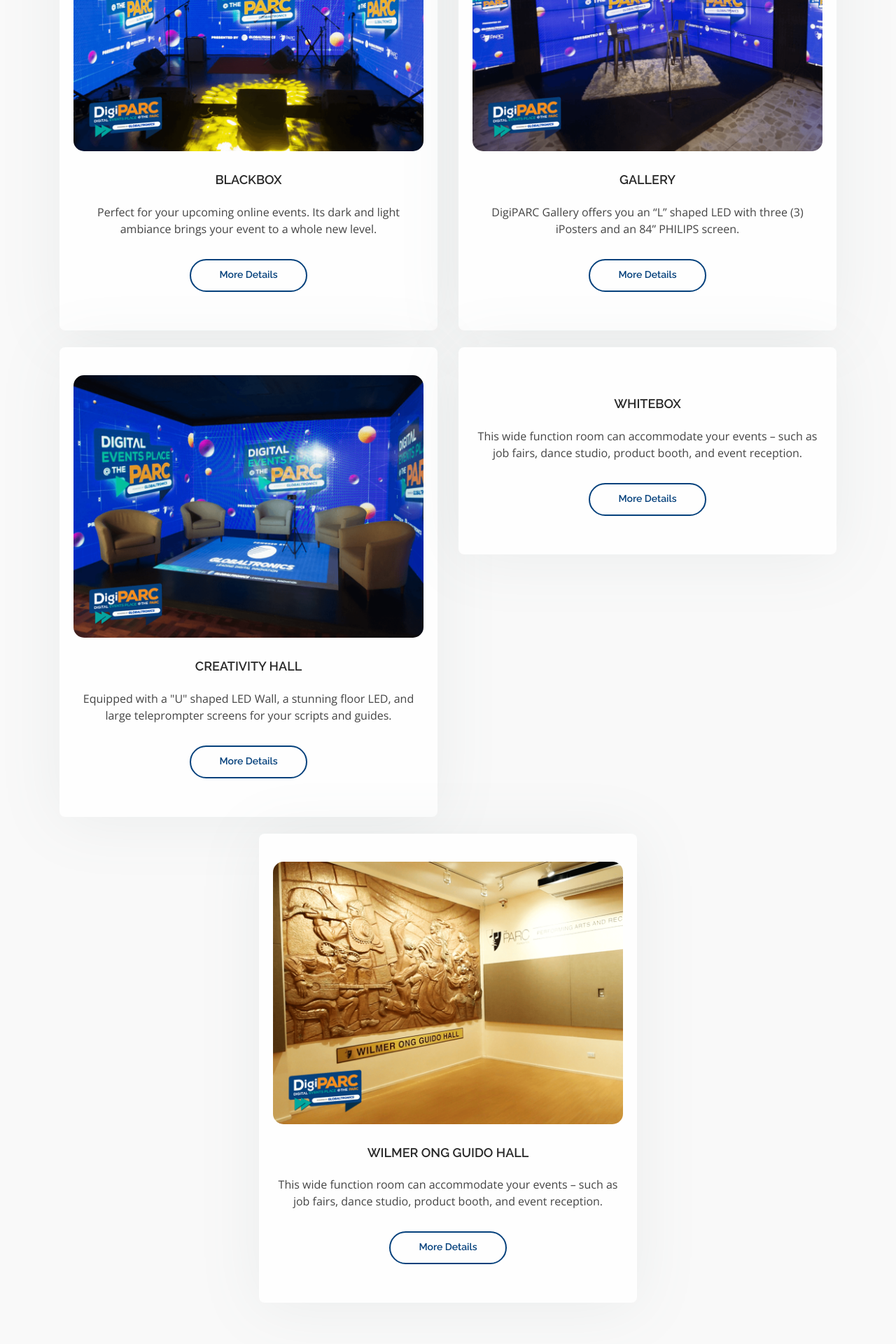
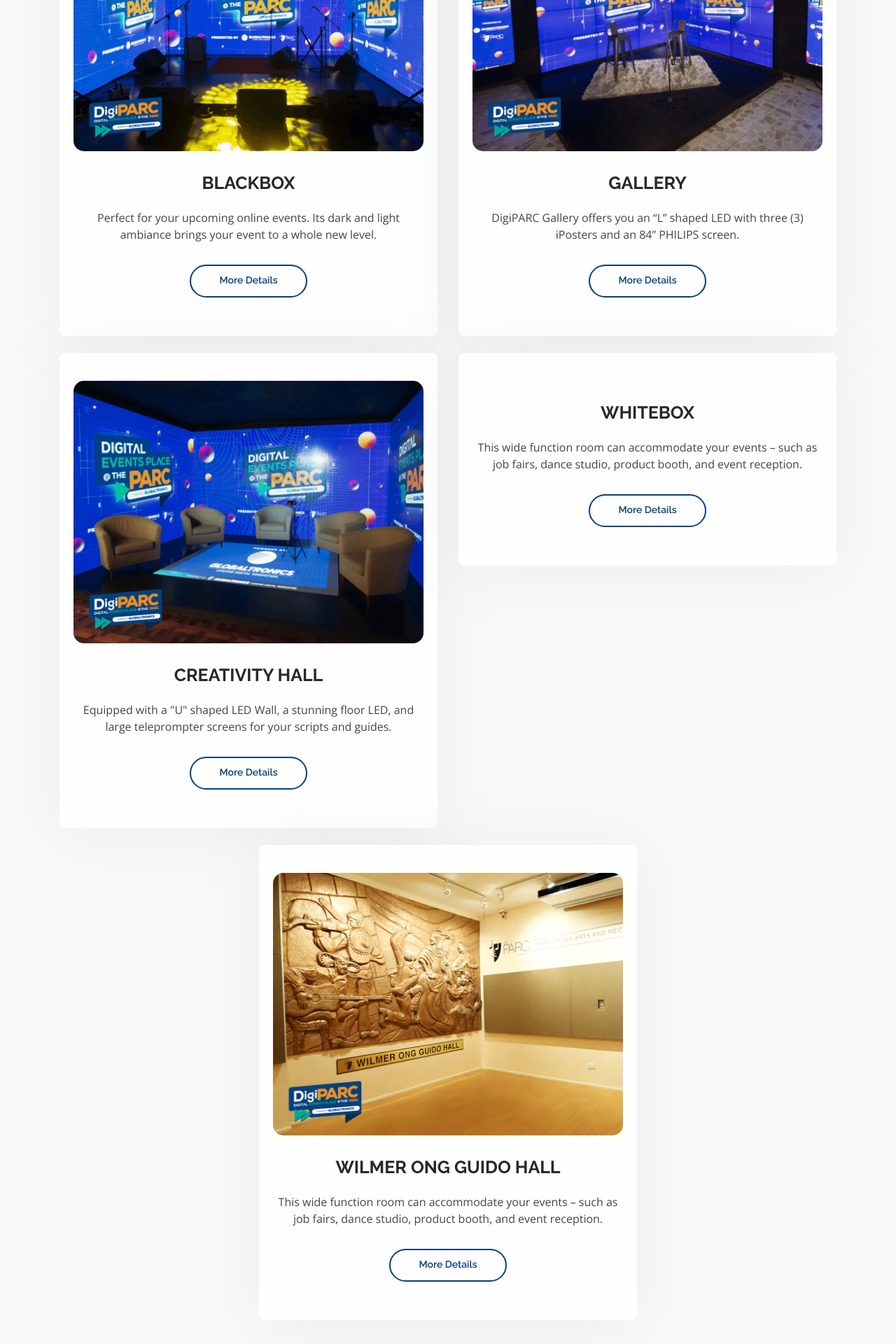
Before and after one commit to BermudezJimmel/DigiPARC, a PHP site: page /index.html in a window 1280 px wide. Shown: the part 2387-4307 px from the top of the page at 70% size. Run offline with PHP 8.4, Linux system fonts and the light colour scheme.

Commit message:
edit text in mainspace

```diff
--- a/assets/css/style.css
+++ b/assets/css/style.css
@@ -1003,6 +1003,8 @@
   color: #1A324A;
 }
 
+
+
 .pricing .box {
   padding: 40px 20px;
   text-align: center;
@@ -1014,11 +1016,10 @@
 }
 
 .pricing .box h3 {
-  font-weight: 400;
   padding: 15px;
   margin-top: 15px;
-  font-size: 18px;
-  font-weight: 600;
+  font-size: 25px;
+  font-weight: bold;
   color: #282828;
 }
 
```
